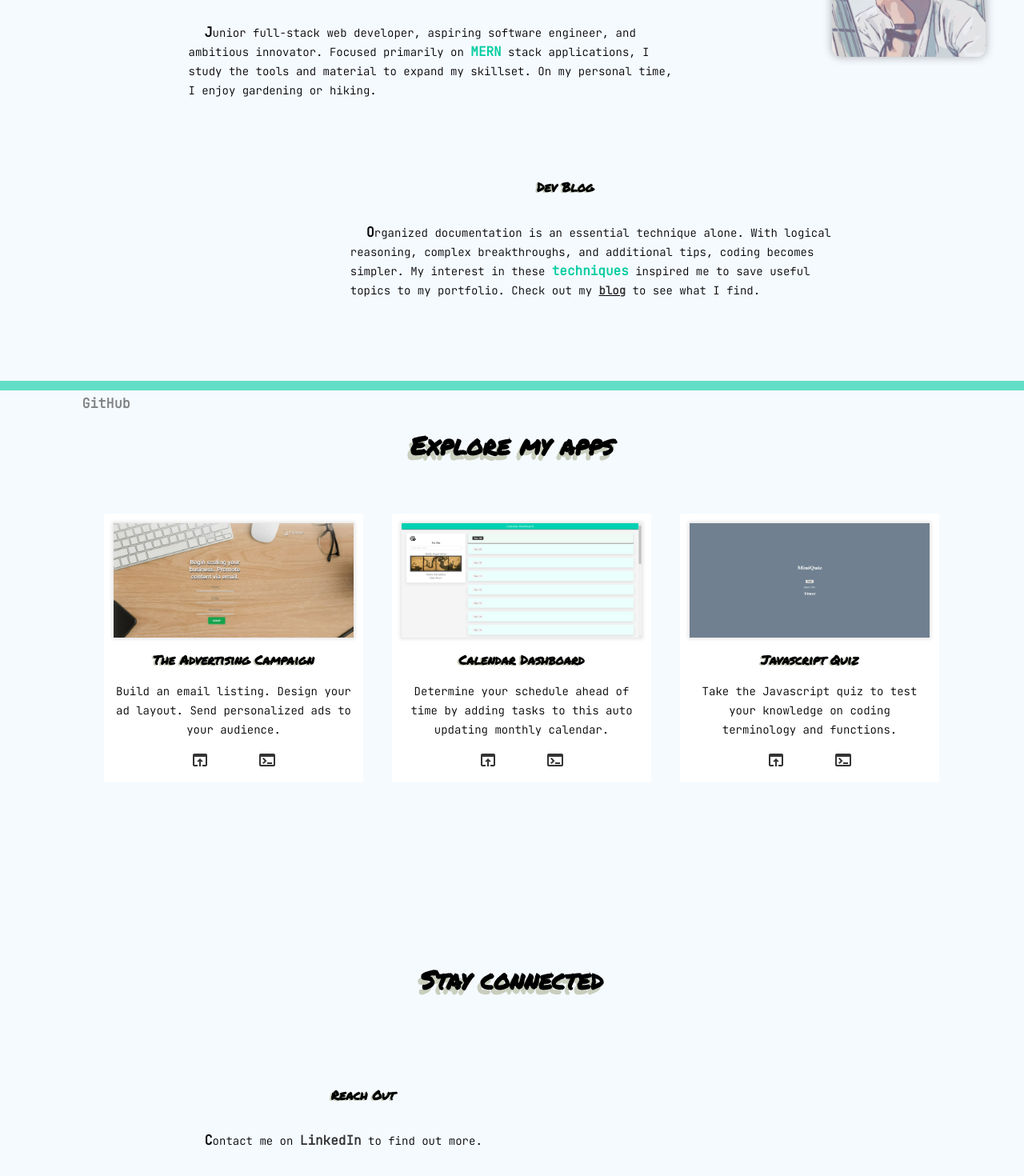
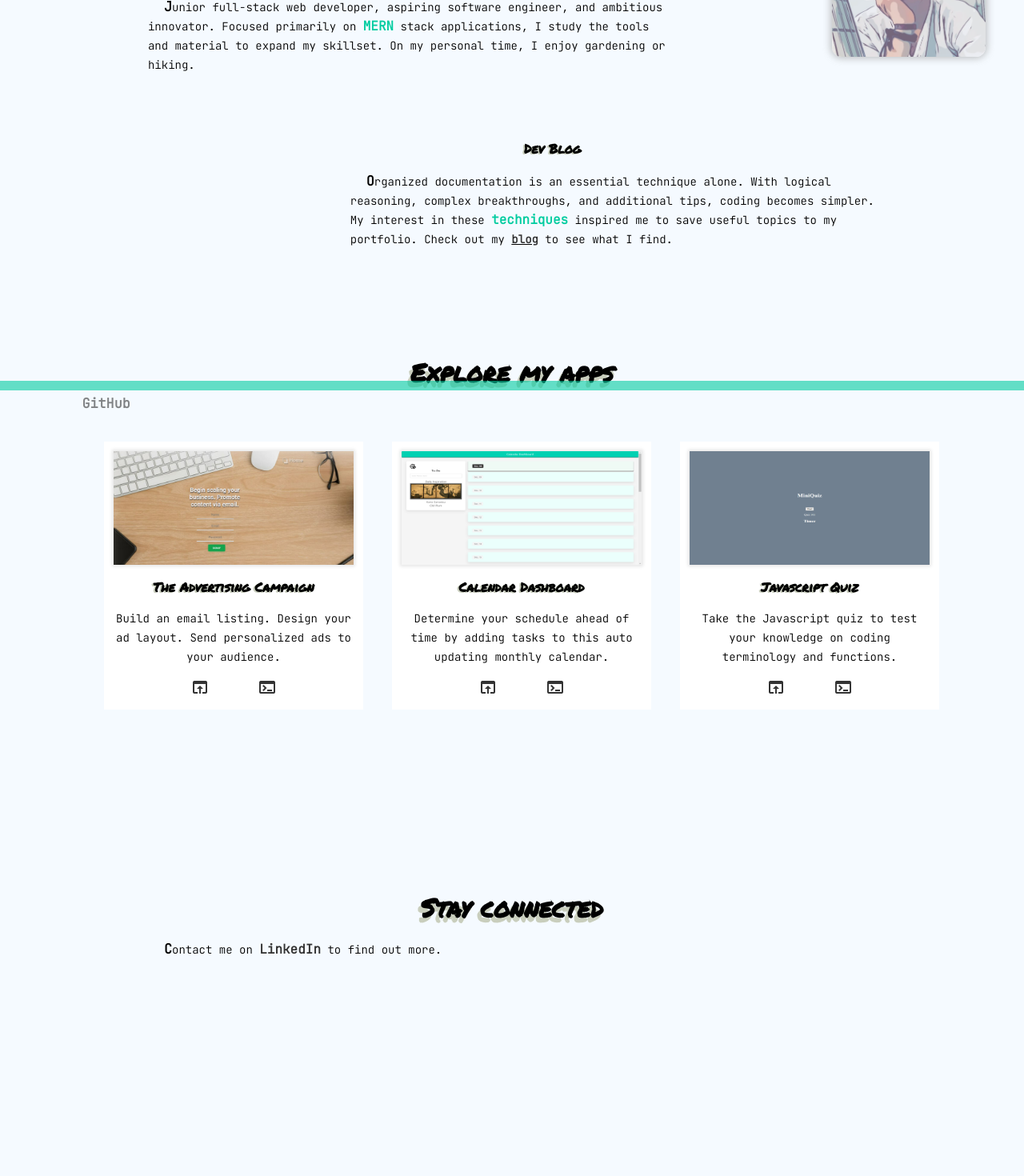
Before and after one commit to DayneLalmond/daylo-portfolio, a React (Create React App) app: page / in a window 1280 px wide. Shown: the part 312-1782 px from the top of the page at 80% size. After the commit the page ends 1547 px from the top, so only its background shows below. Built offline with nearby package versions, Linux system fonts and the light colour scheme; a web font is replaced by a local one.

Commit message:
added first blog post

```diff
--- a/package.json
+++ b/package.json
@@ -1,5 +1,5 @@
 {
-  "homepage": "https://daylo.dev",
+  "homepage": "https://www.daylo.dev",
   "name": "daylo-portolio",
   "version": "0.1.0",
   "private": true,
--- a/src/pages/Blog.js
+++ b/src/pages/Blog.js
@@ -4,7 +4,17 @@ function Blog() {
 
   return (
     <main>
-      <h2>Read my blog</h2>
+      <h2>Saved topics</h2>
+      <section className="topics">
+        <mark>4.11.23</mark>
+        <h3>Save bookmarks, save time</h3>
+        <p className="blogs"><b>I</b>f you're like me, stuying code may often bring about several tabs.
+          Perhaps, you want to use pieces here and there. However, with more open tabs, the false sense
+          to quickly find answers could become more desirable. While it may be a simple task, categorized
+          bookmarks could help reduce the flaws of solution scanning, and instead allow you to better
+          review any new material. This not only declutters what's in front of you, but promotes the focus
+          of reading to understand.</p>
+      </section>
     </main>
   );
 }
--- a/src/pages/Home.js
+++ b/src/pages/Home.js
@@ -78,7 +78,6 @@ function Home() {
       </section>
       <h2>Stay connected</h2>
       <section className="topics">
-        <h3 id="stay-connected">Reach Out</h3>
         <p className="third-p"><b>C</b>ontact me on <strong className="bold"><a rel="noreferrer" href="https://www.linkedin.com/in/dayne-lalmond/" target="_blank" id="linked-in">LinkedIn</a></strong> to find out more.</p>
       </section>
     </main>
--- a/src/styles/App.css
+++ b/src/styles/App.css
@@ -6,7 +6,7 @@ html {
 
 body {
     background: hsl(207, 100%, 98%);
-    animation: load 1.2s ease-in;
+    animation: load 1.0s ease-in;
 }
 
 @keyframes load {
--- a/src/styles/index.css
+++ b/src/styles/index.css
@@ -22,7 +22,6 @@ h2 {
 h3 {
   display: block;
   text-align: center;
-  padding: 16px;
   font-family: 'Permanent Marker', cursive;
   font-size: medium;
   text-shadow: -2px 1px #C9CEBD;
@@ -44,22 +43,38 @@ h3 {
 .first-p {
   text-indent: 20px;
   margin-right: 30%;
-  margin-left: 10%;
+  margin-left: 5%;
   margin-bottom: 3%;
 }
 
 .second-p {
   text-indent: 20px;
-  margin-right: 10%;
+  margin-right: 5%;
   margin-left: 30%;
-  padding-bottom: 3%;
+  margin-bottom: 3%;
 }
 
 .third-p {
   text-indent: 20px;
-  margin-right: 30%;
-  margin-left: 10%;
-  padding-bottom: 5%;
+  margin-top: -6%;
+  margin-right: 5%;
+  margin-left: 5%;
+  margin-bottom: 3%;
+}
+
+.blogs {
+  text-indent: 20px;
+  margin-right: 8%;
+  margin-left: 8%;
+  margin-bottom: 5%;
+}
+
+mark {
+  color: hsl(207, 100%, 100%);
+  background: hsl(0, 0%, 90%);
+  padding-left: 4px;
+  padding-right: 4px;
+  border-radius: 2px;
 }
 
 .bold {
@@ -71,10 +86,6 @@ b {
   font-size: larger;
 }
 
-#blog:hover {
-  text-decoration: underline;
-}
-
 #about-me {
   margin-right: 30%;
   margin-left: 10%;
@@ -84,11 +95,6 @@ b {
   margin-top: 8%;
   margin-left: 30%;
   margin-right: 10%;
-}
-
-#stay-connected {
-  margin-left: 10%;
-  width: 40%;
 }
 
 .container {
```
